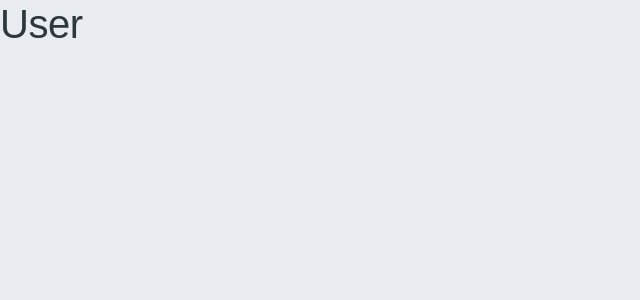
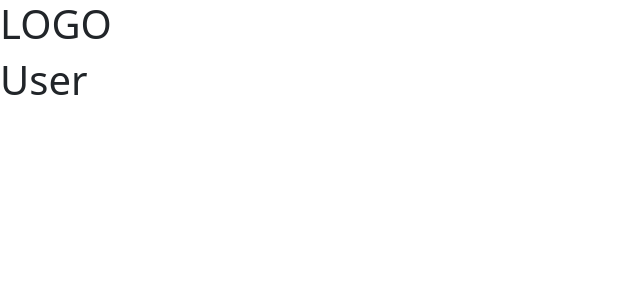
Before and after one commit to VirginiaCreativa/OwnLeather, a React app in the folder client/: page /user in a window 1280 px wide. Shown: the top 300 px of the page, without its empty margins (0-640 px from the left). Built offline with nearby package versions, Linux system fonts and the light colour scheme.

Commit message:
Development Router Function

```diff
--- a/client/package.json
+++ b/client/package.json
@@ -43,6 +43,7 @@
     "eslint-webpack-plugin": "^2.1.0",
     "file-loader": "6.1.1",
     "fs-extra": "^9.0.1",
+    "history": "^5.0.0",
     "html-webpack-plugin": "4.5.0",
     "identity-obj-proxy": "3.0.0",
     "jest": "26.6.0",
@@ -168,5 +169,8 @@
     "presets": [
       "react-app"
     ]
+  },
+  "devDependencies": {
+    "@types/styled-components": "^5.1.7"
   }
 }
--- a/client/public/index.html
+++ b/client/public/index.html
@@ -1,43 +1,21 @@
 <!DOCTYPE html>
 <html lang="en">
+
 <head>
   <meta charset="utf-8" />
   <link rel="icon" href="%PUBLIC_URL%/favicon.ico" />
   <meta name="viewport" content="width=device-width, initial-scale=1" />
   <meta name="theme-color" content="#000000" />
-    <meta
-      name="description"
-      content="Web site created using create-react-app"
-    />
+  <meta name="description" content="Web site created using create-react-app" />
   <link rel="apple-touch-icon" href="%PUBLIC_URL%/logo192.png" />
-    <!--
-      manifest.json provides metadata used when your web app is installed on a
-      user's mobile device or desktop. See https://developers.google.com/web/fundamentals/web-app-manifest/
-    -->
   <link rel="manifest" href="%PUBLIC_URL%/manifest.json" />
-    <!--
-      Notice the use of %PUBLIC_URL% in the tags above.
-      It will be replaced with the URL of the `public` folder during the build.
-      Only files inside the `public` folder can be referenced from the HTML.
+  <title>OwnnLeather</title>
+</head>
 
-      Unlike "/favicon.ico" or "favicon.ico", "%PUBLIC_URL%/favicon.ico" will
-      work correctly both with client-side routing and a non-root public URL.
-      Learn how to configure a non-root public URL by running `npm run build`.
-    -->
-    <title>React App</title>
-  </head>
 <body>
   <noscript>You need to enable JavaScript to run this app.</noscript>
   <div id="root"></div>
-    <!--
-      This HTML file is a template.
-      If you open it directly in the browser, you will see an empty page.
 
-      You can add webfonts, meta tags, or analytics to this file.
-      The build step will place the bundled scripts into the <body> tag.
+</body>
 
-      To begin the development, run `npm start` or `yarn start`.
-      To create a production bundle, use `npm run build` or `yarn build`.
-    -->
-  </body>
 </html>
--- a/client/src/App.jsx
+++ b/client/src/App.jsx
@@ -1,12 +1,16 @@
 import React from 'react';
 import { BrowserRouter as Router } from 'react-router-dom';
-import Routes from './routes/router';
+import history from './Config/History';
+import Routes from './routes/Routes';
+import Layouts from './layouts/Layout';
 
 const App = () => (
-  <div className="App">
-    <Router>
-      <Routes />
+  <>
+    <Router history={history}>
+      <Layouts>
+        <Routes />
+      </Layouts>
     </Router>
-  </div>
+  </>
 );
 export default App;
--- /dev/null
+++ b/client/src/Config/History.jsx
@@ -0,0 +1,4 @@
+// history.js
+import { createBrowserHistory } from 'history';
+
+export default createBrowserHistory({});
--- a/client/src/containers/home.jsx
+++ b/client/src/containers/home.jsx
@@ -1,6 +1,6 @@
 import React from 'react';
 
-const home = () => {
+const Home = () => {
   return (
     <>
       <h1>HOME</h1>
@@ -8,4 +8,4 @@ const home = () => {
   );
 };
 
-export default home;
+export default Home;
--- a/client/src/containers/user.jsx
+++ b/client/src/containers/user.jsx
@@ -1,6 +1,6 @@
 import React from 'react';
 
-const user = () => {
+const User = () => {
   return (
     <div>
       <h1>User</h1>
@@ -8,4 +8,4 @@ const user = () => {
   );
 };
 
-export default user;
+export default User;
--- a/client/src/index.jsx
+++ b/client/src/index.jsx
@@ -8,7 +8,6 @@ import 'boxicons';
 
 ReactDOM.render(
   <React.StrictMode>
-    <GlobalStyled />
     <App />
   </React.StrictMode>,
   document.getElementById('root'),
--- /dev/null
+++ b/client/src/layouts/Header.jsx
@@ -0,0 +1,11 @@
+import React from 'react';
+
+const Header = () => {
+  return (
+    <>
+      <h1>LOGO</h1>
+    </>
+  );
+};
+
+export default Header;
--- /dev/null
+++ b/client/src/layouts/Layout.jsx
@@ -0,0 +1,17 @@
+import React from 'react';
+import styled from 'styled-components';
+import Header from './Header';
+
+const Wrapper = styled.div`
+  height: 800px;
+`;
+const Layouts = ({ children }) => {
+  return (
+    <>
+      <Header />
+      <Wrapper>{children}</Wrapper>
+    </>
+  );
+};
+
+export default Layouts;
--- /dev/null
+++ b/client/src/routes/Routes.jsx
@@ -0,0 +1,19 @@
+import React from 'react';
+import { Switch, Route } from 'react-router-dom';
+import Home from '../containers/Home';
+import User from '../containers/User';
+
+const Routes = () => {
+  return (
+    <Switch>
+      <Route exact path="/">
+        <Home />
+      </Route>
+      <Route path="/user">
+        <User />
+      </Route>
+    </Switch>
+  );
+};
+
+export default Routes;
--- a/client/src/routes/router.jsx
+++ /dev/null
@@ -1,21 +0,0 @@
-import React from 'react';
-import { Switch, Route } from 'react-router-dom';
-import Home from '../containers/home';
-import User from '../containers/user';
-
-const router = () => {
-  return (
-    <>
-      <Switch>
-        <Route exact path="/">
-          <Home />
-        </Route>
-        <Route exact path="/user">
-          <User />
-        </Route>
-      </Switch>
-    </>
-  );
-};
-
-export default router;
--- a/client/src/styles/GlobalStyled.jsx
+++ b/client/src/styles/GlobalStyled.jsx
@@ -4,7 +4,6 @@ import Variables from './VariableStyled';
 const GlobalStyled = createGlobalStyle`
   body {
     background: ${Variables.body};
-    font-family: 'Noto Sans TC', sans-serif !important;
   }
   a {
     text-decoration: none !important;
```
Also changed, not shown: 2 other files (tests, documents, lock files or other folders). Lines whose indentation alone changed are shown as unchanged.
